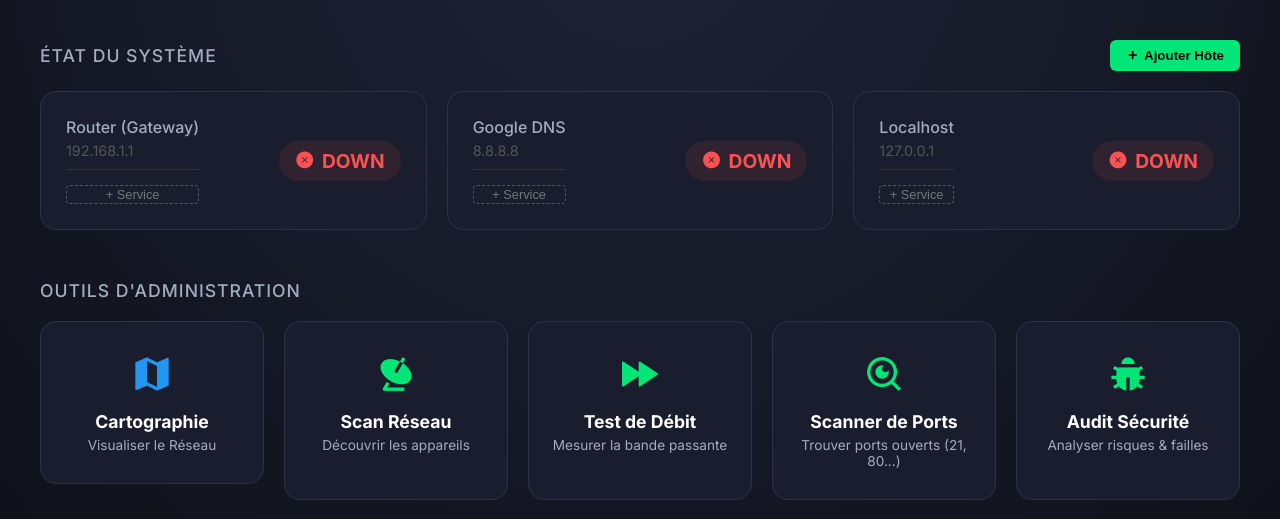
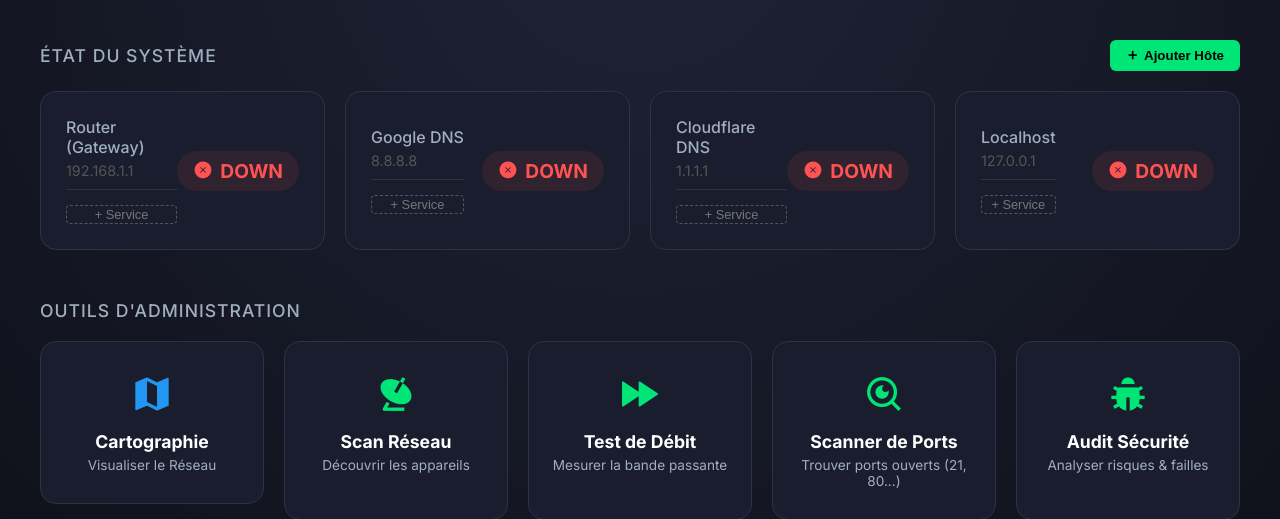
Before and after one commit to Marcelass1/NetGuardian, a Flask app: page / in a window 1280 px wide. Shown: the part 96-615 px from the top of the page. Run offline with Flask 3, Linux system fonts and the light colour scheme; the visitor is signed in with stand-in values (Sample User, id 1); data comes from the database, SQL or seed files in the repository; data that the repository does not hold is empty.

Commit message:
feat: Add Clouflare DNS as default host and improve responsive grid layout containing 3 columns

```diff
--- a/database.py
+++ b/database.py
@@ -35,6 +35,7 @@ def init_db():
         if cur.fetchone()[0] == 0:
             conn.execute("INSERT INTO hosts (name, ip) VALUES (?, ?)", ('Router (Gateway)', '192.168.1.1'))
             conn.execute("INSERT INTO hosts (name, ip) VALUES (?, ?)", ('Google DNS', '8.8.8.8'))
+            conn.execute("INSERT INTO hosts (name, ip) VALUES (?, ?)", ('Cloudflare DNS', '1.1.1.1'))
             conn.execute("INSERT INTO hosts (name, ip) VALUES (?, ?)", ('Localhost', '127.0.0.1'))
             print("Database initialized with default hosts.")
 
--- a/templates/dashboard.html
+++ b/templates/dashboard.html
@@ -107,7 +107,7 @@
 
         .status-grid {
             display: grid;
-            grid-template-columns: repeat(auto-fit, minmax(300px, 1fr));
+            grid-template-columns: repeat(auto-fit, minmax(280px, 1fr));
             gap: 20px;
             margin-bottom: 50px;
         }
```
